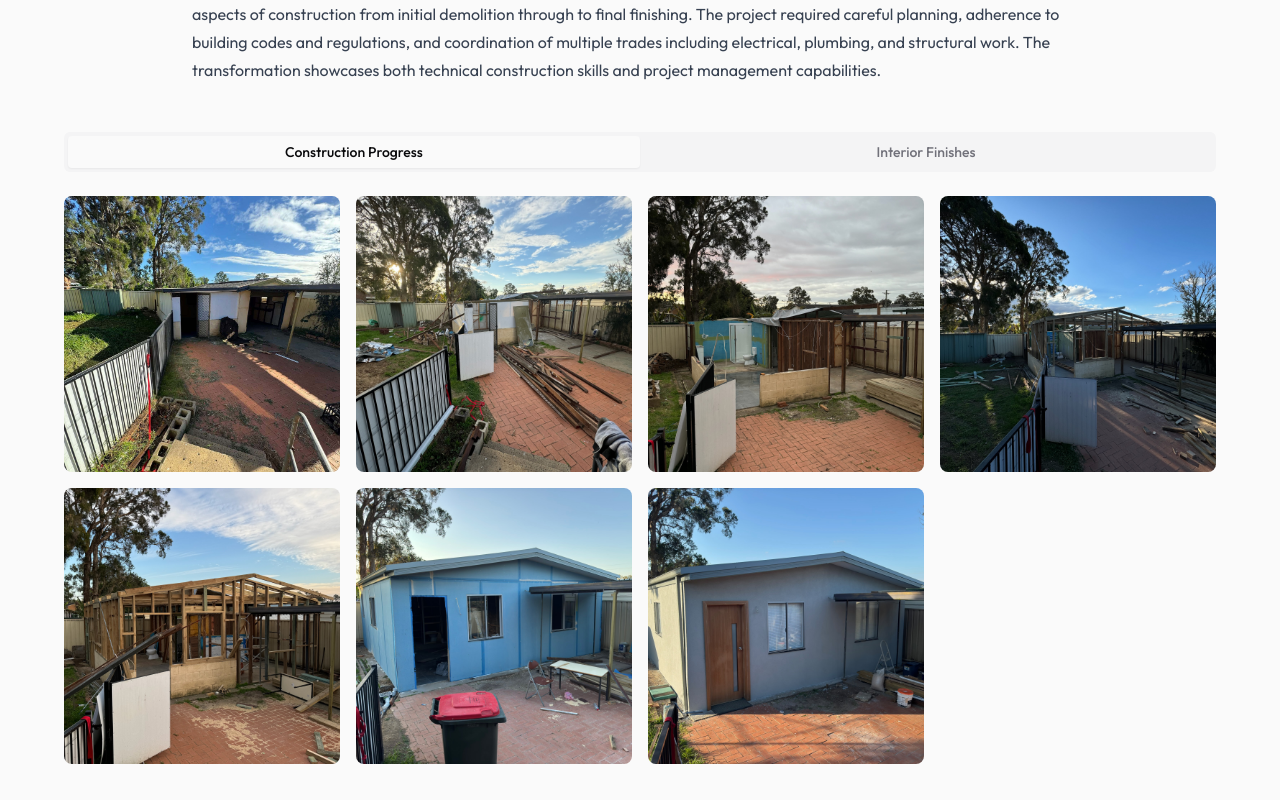
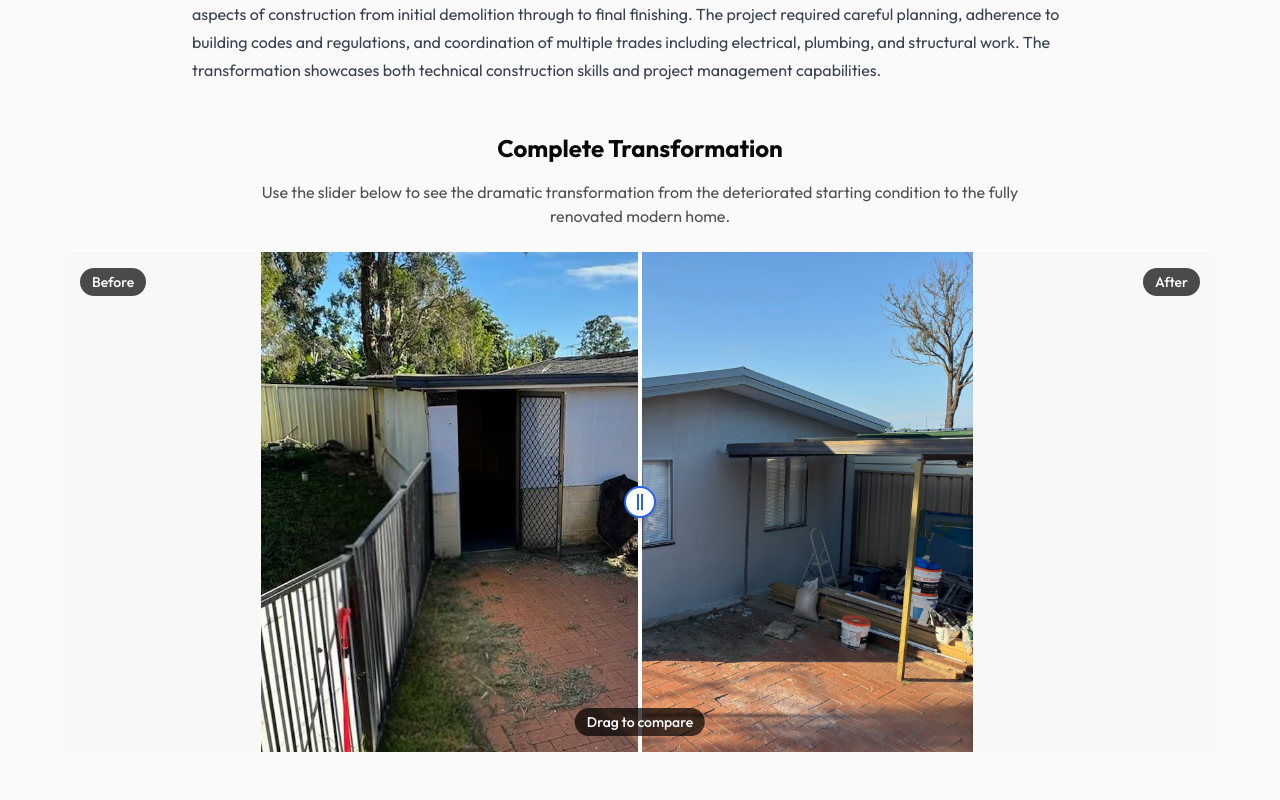
Before and after one commit to z5360700/Personal-website-portfolio, a Next.js app: page /projects/1 in a window 1280 px wide. Shown: the part 500-1300 px from the top of the page. Built offline with nearby package versions, Linux system fonts and the light colour scheme.

Commit message:
feat: add before/after slider for construction project
Update ProjectDetailClient.tsx with new before image and slider.

Co-authored-by: null <147364642+z5360700@users.noreply.github.com>

```diff
--- a/app/projects/[id]/ProjectDetailClient.tsx
+++ b/app/projects/[id]/ProjectDetailClient.tsx
@@ -25,7 +25,7 @@ const projectsData = [
       The project required careful planning, adherence to building codes and regulations, and coordination of multiple trades including electrical, plumbing, and structural work. The transformation showcases both technical construction skills and project management capabilities.
     `,
     image: "/images/construction-after.jpg",
-    beforeImage: "/images/construction-before.jpg",
+    beforeImage: "/images/construction-before-new.png",
     exteriorGallery: [
       "/images/construction-before.jpg",
       "/images/construction-2.jpg",
@@ -521,6 +521,26 @@ export default function ProjectDetailClient() {
                     )}
                   </div>
                 ) : null}
+              </div>
+
+              {/* Before/After Transformation Slider */}
+              <div className="max-w-6xl mx-auto mb-12">
+                <div className="text-center mb-6">
+                  <h3 className="text-2xl font-bold mb-4">Complete Transformation</h3>
+                  <p className="text-foreground/70 max-w-3xl mx-auto">
+                    Use the slider below to see the dramatic transformation from the deteriorated starting condition to
+                    the fully renovated modern home.
+                  </p>
+                </div>
+                <div className="relative w-full h-[500px] bg-muted/20 rounded-lg overflow-hidden">
+                  <BeforeAfterSlider
+                    beforeImage="/images/construction-before-new.png"
+                    afterImage="/images/construction-after.jpg"
+                    beforeAlt="Before renovation - deteriorated condition"
+                    afterAlt="After renovation - completed home"
+                    className="h-full w-full"
+                  />
+                </div>
               </div>
 
               {/* Image Galleries */}
```
Also changed, not shown: public/images/construction-before-new.png (added).
